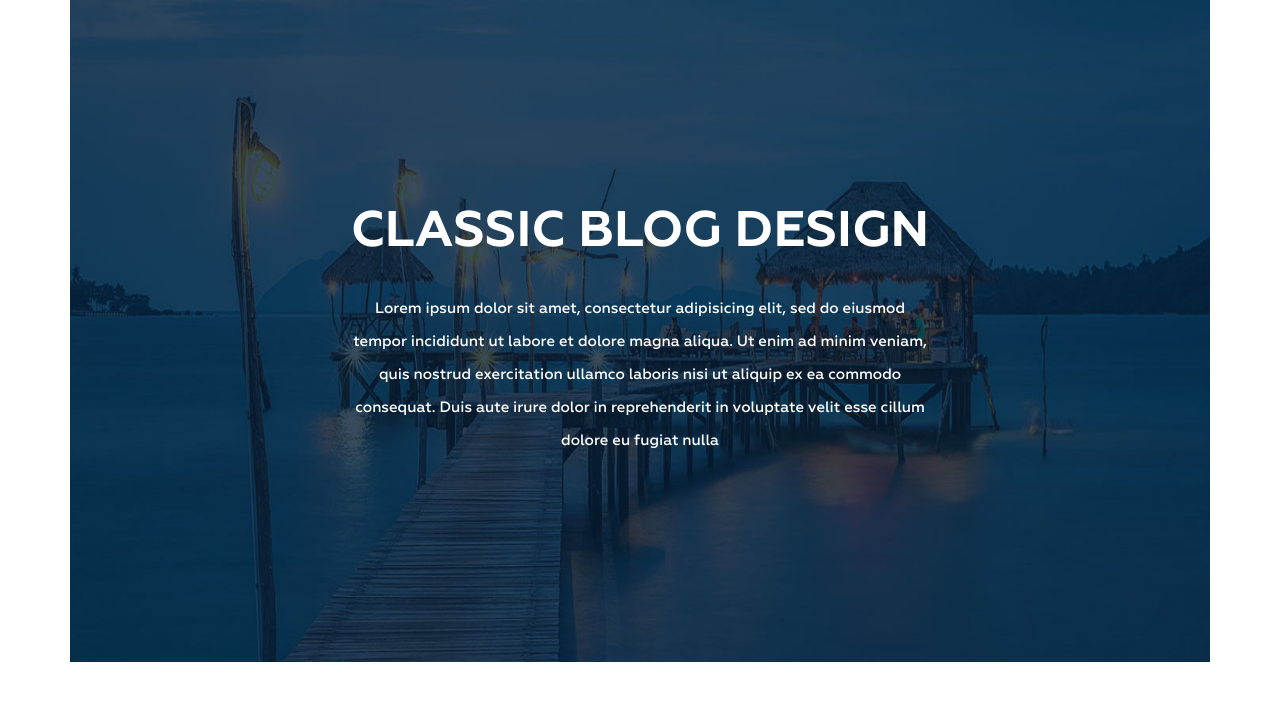
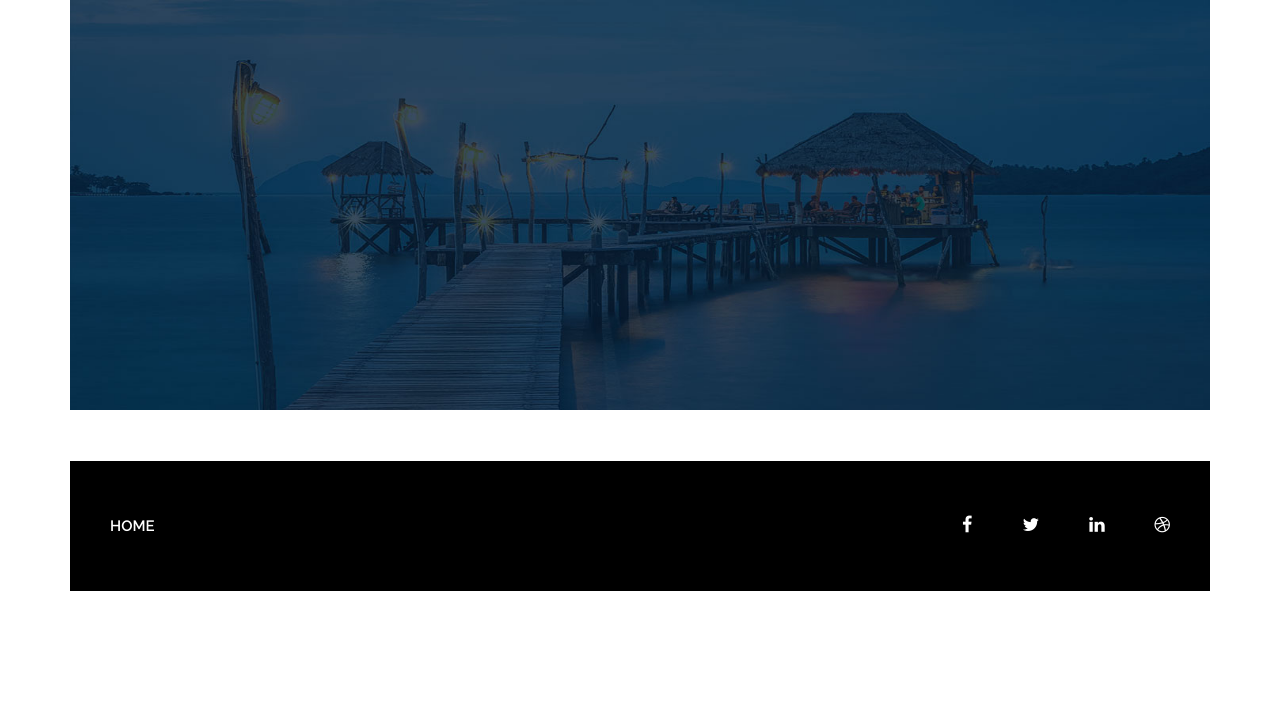
Before and after one commit to mnosinov/web4myself_django_blog, a Django app: page / in a window 1280 px wide. Shown: the part 70-772 px from the top of the page. After the commit the page ends 661 px from the top, so only its background shows below. Run offline with Django 3.2, Linux system fonts and the light colour scheme; data that the repository does not hold is empty; some libraries are stand-ins or nearby versions.

Commit message:
index page lightweighted

```diff
--- a/blog/templates/blog/index.html
+++ b/blog/templates/blog/index.html
@@ -8,8 +8,6 @@
   <div class="row">
    <div class="col-md-12">
     <div class="bg-text">
-     <h3>Classic BLOG Design</h3>
-     <p>Lorem ipsum dolor sit amet, consectetur adipisicing elit, sed do eiusmod tempor incididunt ut labore et dolore magna aliqua. Ut enim ad minim veniam, quis nostrud exercitation ullamco laboris nisi ut aliquip ex ea commodo consequat. Duis aute irure dolor in reprehenderit in voluptate velit esse cillum dolore eu fugiat nulla </p>
     </div>
    </div>
   </div>
```
